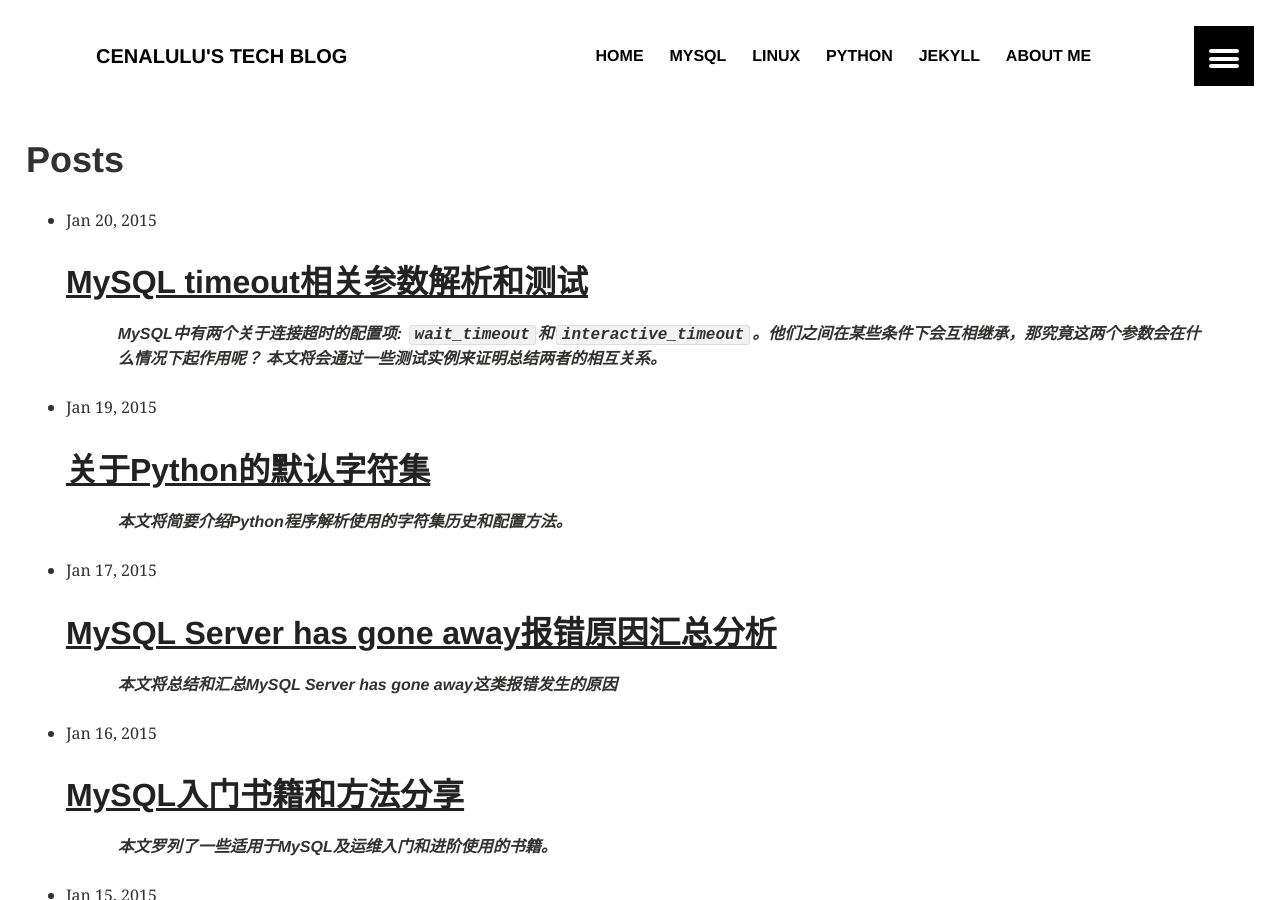
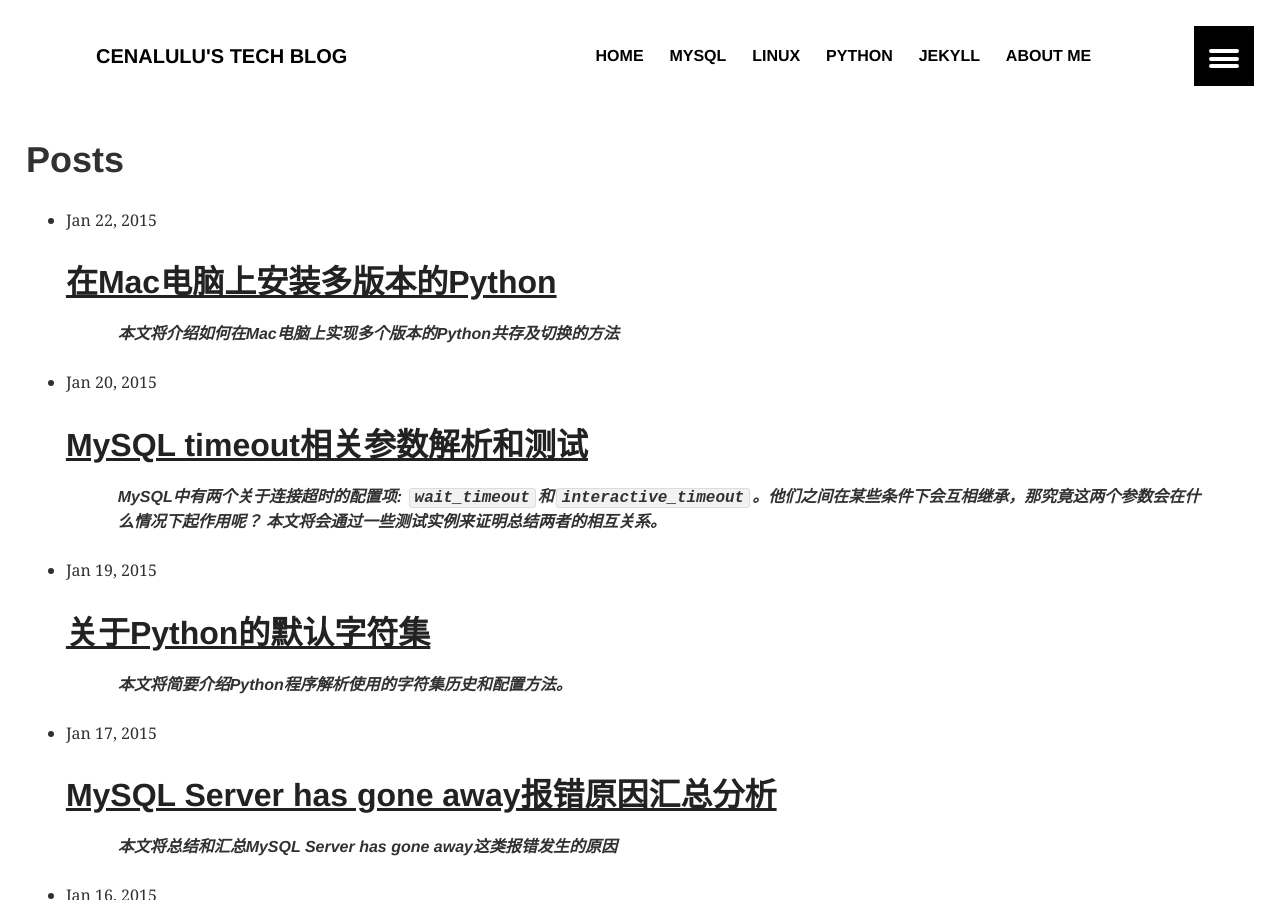
Before and after one commit to cenalulu/cenalulu.github.io, a Jekyll site: the page built from index.html, in a window 1280 px wide and 900 px high. Built offline with Jekyll 4.4.1, drawn with Linux system fonts in a browser that asks for light colours.

```diff
--- a/_includes/share-this.html
+++ b/_includes/share-this.html
@@ -1,5 +1,5 @@
 <div class="inline-btn">
-	<a class="btn-social twitter" href="https://twitter.com/intent/tweet?text={{ page.title | escape | replace:' ','%20' }}&amp;url={{ page.url | replace:'index.html','' | prepend: site.url }}&amp;via={{ site.owner.twitter }}" target="_blank"><i class="fa fa-twitter" aria-hidden="true"></i> Share on Twitter</a>
-	<a class="btn-social facebook" href="https://www.facebook.com/sharer/sharer.php?u={{ page.url | replace:'index.html','' | prepend: site.url }}" target="_blank"><i class="fa fa-facebook" aria-hidden="true"></i> Share on Facebook</a>
-	<a class="btn-social google-plus"  href="https://plus.google.com/share?url={{ page.url | replace:'index.html','' | prepend: site.url }}" target="_blank"><i class="fa fa-google-plus" aria-hidden="true"></i> Share on Google+</a>
+    <a class="btn-social twitter" href="https://twitter.com/intent/tweet?text={{ page.title | escape | replace:' ','%20' }}&amp;url={{ site.url }}{{ page.url | replace:'index.html','' | prepend: site.url }}&amp;via={{ site.owner.twitter }}" target="_blank"><i class="fa fa-twitter" aria-hidden="true"></i> Share on Twitter</a>
+    <a class="btn-social facebook" href="https://www.facebook.com/sharer/sharer.php?u={{ site.url }}{{ page.url | replace:'index.html','' | prepend: site.url }}" target="_blank"><i class="fa fa-facebook" aria-hidden="true"></i> Share on Facebook</a>
+    <a class="btn-social google-plus"  href="https://plus.google.com/share?url={{ site.url }}{{ page.url | replace:'index.html','' | prepend: site.url }}" target="_blank"><i class="fa fa-google-plus" aria-hidden="true"></i> Share on Google+</a>
 </div><!-- /.share-this -->
--- /dev/null
+++ b/_posts/python/2015-01-22-multi-version-python-on-mac.md
@@ -0,0 +1,56 @@
+---
+layout: article
+title:  "在Mac电脑上安装多版本的Python"
+categories: python
+toc: false
+ads: true
+#image:
+#    teaser: /teaser/default.jpg
+---
+
+> 本文将介绍如何在Mac电脑上实现多个版本的Python共存及切换的方法
+
+> 申明：本文是Stackoverflow的回答转载和翻译。[原文链接](http://stackoverflow.com/questions/18671253/how-can-i-use-homebrew-to-install-both-python-2-and-3-on-mac-mountain-lion)
+
+## 具体方法
+
+首先通过`homebrew`安装`pyenv`，之后的所有Python安装和管理通过`pyenv`进行。
+
+
+{% highlight bash %}
+{% raw %}
+$ brew install pyenv
+{% endraw %}
+{% endhighlight %}
+
+`pyenv`安装完以后，就可以选择性的进行Python环境安装了。下面已安装Python2.7为例：
+
+{% highlight bash %}
+{% raw %}
+$ pyenv install 2.7.5
+{% endraw %}
+{% endhighlight %}
+
+此外，你还可以通过`pyenv`查看目前系统中已经安装过的Python版本
+
+{% highlight bash %}
+{% raw %}
+$ pyenv versions
+{% endraw %}
+{% endhighlight %}
+
+如果需要在不同版本的Python间进行切换的话，使用以下命令：
+
+{% highlight bash %}
+{% raw %}
+$ pyenv global 3.3.1
+{% endraw %}
+{% endhighlight %}
+
+当然，你也可以让版本切换只对当前目录生效
+
+{% highlight bash %}
+{% raw %}
+$ pyenv local 2.7.5
+{% endraw %}
+{% endhighlight %}
```
Also changed, not shown: _drafts/2015-01-19-character-encoding.md (+2 -0 lines), _drafts/2015-01-22-euler-project-experience.md (added, +43 -0 lines).
